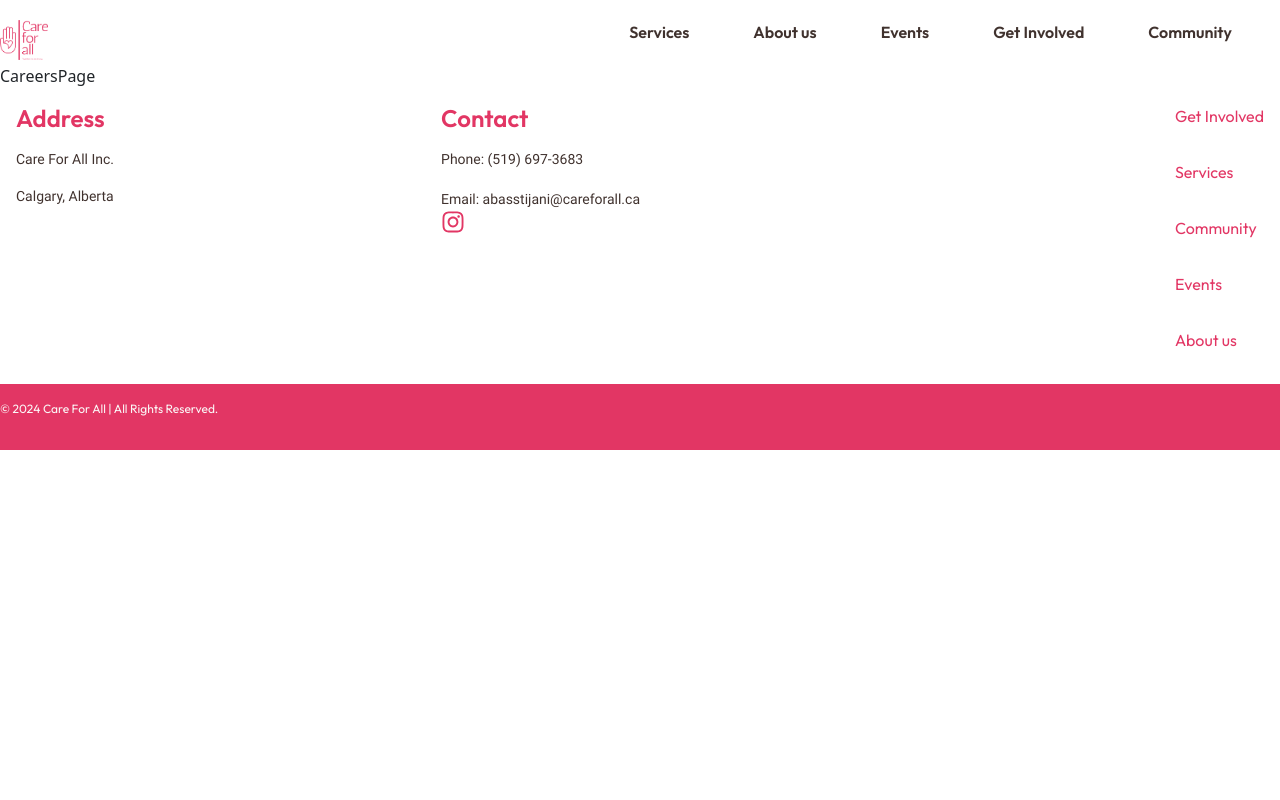
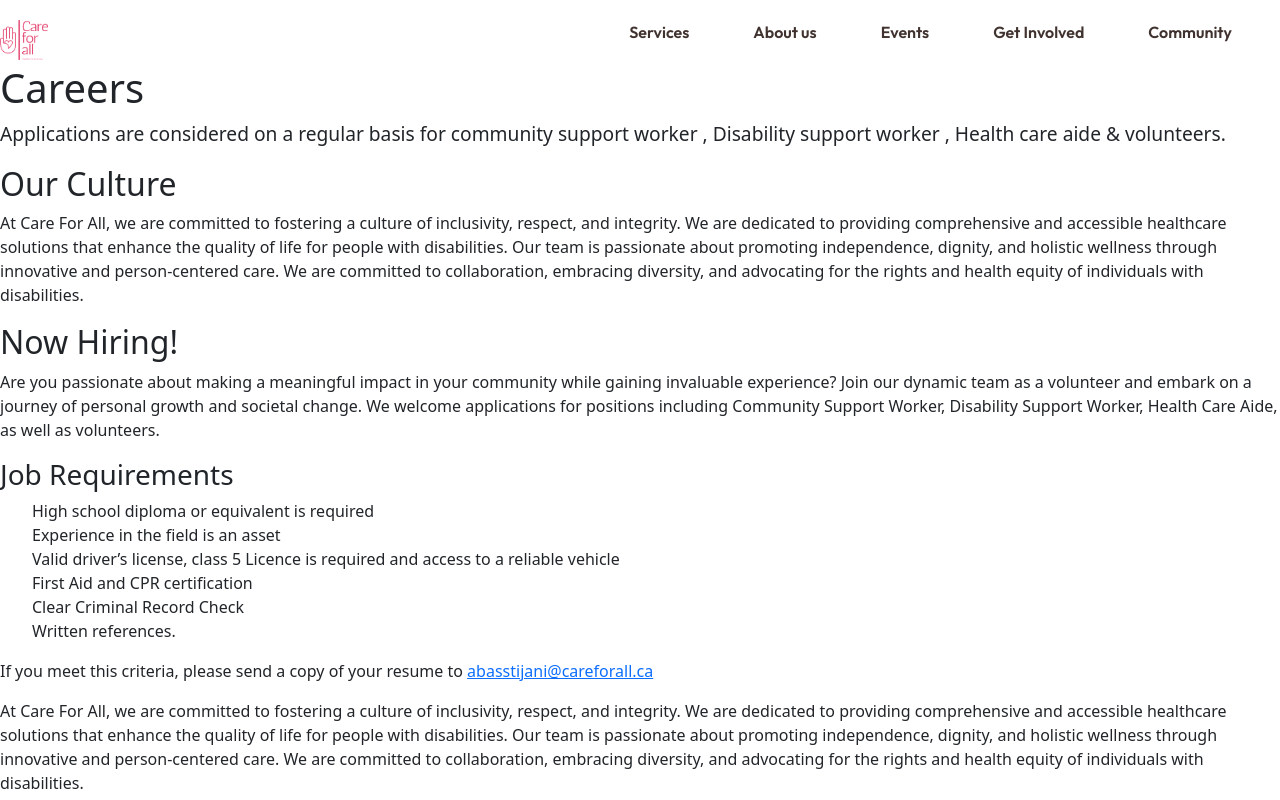
Before and after one commit to Ekpenga9000/careforall-client, a React (Vite) app: page /careers in a window 1280 px wide. Shown: the top 800 px of the page. Built offline with nearby package versions, Linux system fonts and the light colour scheme.

Commit message:
Add our culture to about us page

```diff
--- a/src/components/aboutHero/AboutHero.scss
+++ b/src/components/aboutHero/AboutHero.scss
@@ -34,6 +34,12 @@
         justify-content: center;
         align-items: center;
     }
+    &__h2{
+        font-size: 1.2rem;
+        font-weight: 700;
+        color: $text-primary;
+        margin-bottom: 1.5rem;
+    }
     &__text{
         font-family: "Roboto", sans-serif;
         color: $text-primary;
--- a/src/components/aboutHero/AboutHero.tsx
+++ b/src/components/aboutHero/AboutHero.tsx
@@ -5,8 +5,9 @@ import AboutImgGrid from '../aboutGrid/AboutImgGrid';
 const AboutHero:FC = ():ReactElement => {
   return (
       <div className='about-hero'>
-          <div className='about-hero__div'>
-              <h2 className='about-hero__text'>Mission</h2>
+      <div className='about-hero__div'>
+              <h1 className='about-hero__heading'>About Us</h1>
+              <h2 className='about-hero__h2'>Our Mission</h2>
               <p className='about-hero__text'>
               Dedicated to providing comprehensive and accessible healthcare solutions, our mission is to enhance the quality of life for people with disabilities through innovative and person-centered care, promoting independence, dignity, and holistic wellness.
               </p>
--- a/src/components/aboutVision/AboutVision.tsx
+++ b/src/components/aboutVision/AboutVision.tsx
@@ -5,7 +5,7 @@ const AboutVision:FC = ():ReactElement => {
   return (
       <section className='vision'>
           <div className='vision__container'>
-              <h3 className='vision__h3'>Vision</h3>
+              <h3 className='vision__h3'>Our Vision</h3>
               <p className='vision__p'>
               Empowering lives and fostering inclusivity, we envision a world where individuals with disabilities enjoy optimal health and well-being, breaking barriers to lead fulfilling lives.
               </p>
--- a/src/components/meetCeo/MeetCeo.scss
+++ b/src/components/meetCeo/MeetCeo.scss
@@ -31,7 +31,7 @@
     &__h3{
         color: $color-primary;
         font-size: 1.5rem;
-        font-weight: 600;
+        font-weight: 700;
         margin-bottom: 1.5rem;
     }
     &__img-div{
--- a/src/components/meetCeo/MeetCeo.tsx
+++ b/src/components/meetCeo/MeetCeo.tsx
@@ -9,7 +9,7 @@ const MeetCeo = () => {
               <div className='ceo__div'>
                     <h3 className='ceo__h3'>Abass Tijani</h3>
                     <p className='ceo__text'>
-                    Our CEO, Dr. John Doe, is a visionary leader with a passion for improving the lives of individuals with disabilities. He is committed to providing comprehensive and accessible healthcare solutions, enhancing the quality of life for people with disabilities through innovative and person-centered care, promoting independence, dignity, and holistic wellness.
+                    Our CEO, Abass Tijani, is a visionary leader with a passion for improving the lives of individuals with disabilities. He is committed to providing comprehensive and accessible healthcare solutions, enhancing the quality of life for people with disabilities through innovative and person-centered care, promoting empowerment, dignity, and holistic wellness.
                     </p>
                 </div>
                 <div className='ceo__img-div'>
--- a/src/pages/about/AboutPage.scss
+++ b/src/pages/about/AboutPage.scss
@@ -14,4 +14,36 @@
             width: $desktop-screen-size;
         }
     }
+    &__div{
+        display: flex;
+        flex-direction: column;
+        justify-content: center;
+        align-items: center;
+        gap: 1rem;
+        padding: 1rem;
+        margin-block: 2rem;
+        @include tablet{
+            flex-direction: row;
+            justify-content: space-between;
+        }
+    }
+    &__img-div{
+        width: 100%;
+        height: 70vh;
+        margin-bottom: 1rem;
+        border-radius:0.75rem;
+        @include tablet{
+            width: 50%;
+        }
+    }
+    &__img{
+        width: 100%;
+        height: 100%;
+        object-fit: cover;
+    }
+    &__text-div{
+        @include tablet{
+            width: 40%;
+        }
+    }
 }
--- a/src/pages/about/AboutPage.tsx
+++ b/src/pages/about/AboutPage.tsx
@@ -6,6 +6,7 @@ import AboutValues from "../../components/aboutValues/AboutValues";
 import CTA from "../../components/cta/CTA";
 import Contact from "../../components/contact-form/Contact";
 import MeetCeo from "../../components/meetCeo/MeetCeo";
+import culturePic from "../../assets/images/careforall3.jpg";
 
 const AboutPage: FC = (): ReactElement => {
   return (
@@ -13,6 +14,28 @@ const AboutPage: FC = (): ReactElement => {
       <div className="about__container">
         <AboutHero />
         <AboutVision />
+        <div className="about__div">
+          <div className="about__text-div">
+            <h2 className="about__heading">Our Culture</h2>
+            <p>
+              At Care For All, we are committed to fostering a culture of
+              inclusivity, respect, and integrity. We are dedicated to providing
+              comprehensive and accessible healthcare solutions that enhance the
+              quality of life for people with disabilities. Our team is
+              passionate about promoting independence, dignity, and holistic
+              wellness through innovative and person-centered care. We are
+              committed to collaboration, embracing diversity, and advocating
+              for the rights and health equity of individuals with disabilities.{" "}
+            </p>
+          </div>
+            <div className="about__img-div">
+              <img
+                src={culturePic}
+                alt="A family ."
+                className="about__img"
+              />
+            </div>
+        </div>
         <AboutValues />
         <MeetCeo />
         <CTA msg=" Compassion guides our actions as we prioritize inclusivity, respect, and integrity. We are committed to collaboration, embracing diversity, and advocating for the rights and health equity of individuals with disabilities." />
--- /dev/null
+++ b/src/pages/careers/CareersPage.scss
@@ -0,0 +1,20 @@
+@use "../../styles/partials/mixin" as *;
+@use "../../styles/partials/variables" as *;
+@use "../../styles/partials/typography" as *;
+
+.careers{
+    display: flex;
+    justify-content: center;
+    align-items: center;
+    &__container{
+        @include tablet{
+            width: $tablet-screen-size;
+        }
+        @include desktop{
+            width: $desktop-screen-size;
+        }
+    }
+    &__h3{
+        font-size: 1.2rem;
+    }
+}
--- a/src/pages/careers/CareersPage.tsx
+++ b/src/pages/careers/CareersPage.tsx
@@ -1,8 +1,73 @@
-
+import "./CareersPage.scss";
 const CareersPage = () => {
   return (
-    <div>CareersPage</div>
-  )
-}
+    <section className="careers">
+      <div className="careers__container">
+        <div>
+          <div>
+            <h1 className="careers__h1">Careers</h1>
+            <p className="careers__h3">
+              Applications are considered on a regular basis for community
+              support worker , Disability support worker , Health care
+              aide & volunteers.
+            </p>
+          </div>
+          <div>
+            <h2>Our Culture</h2>
+            <p>
+              At Care For All, we are committed to fostering a culture of
+              inclusivity, respect, and integrity. We are dedicated to providing
+              comprehensive and accessible healthcare solutions that enhance the
+              quality of life for people with disabilities. Our team is
+              passionate about promoting independence, dignity, and holistic
+              wellness through innovative and person-centered care. We are
+              committed to collaboration, embracing diversity, and advocating
+              for the rights and health equity of individuals with disabilities.
+            </p>
+          </div>
+        </div>
 
-export default CareersPage
+        <h2>Now Hiring!</h2>
+
+        <p>
+          Are you passionate about making a meaningful impact in your community
+          while gaining invaluable experience? Join our dynamic team as a
+          volunteer and embark on a journey of personal growth and societal
+          change. We welcome applications for positions including Community
+          Support Worker, Disability Support Worker, Health Care Aide, as well
+          as volunteers.
+        </p>
+        <h3>Job Requirements</h3>
+        <ul>
+          <li>High school diploma or equivalent is required</li>
+          <li>Experience in the field is an asset</li>
+          <li>
+            Valid driver’s license, class 5 Licence is required and access to a
+            reliable vehicle
+          </li>
+          <li>First Aid and CPR certification</li>
+          <li>Clear Criminal Record Check</li>
+          <li>Written references.</li>
+        </ul>
+        <p className="careers__p">
+          If you meet this criteria, please send a copy of your resume to {` `}
+          <a href="mailto:abasstijani@careforall.ca">
+            abasstijani@careforall.ca
+          </a>
+        </p>
+        <p>
+          At Care For All, we are committed to fostering a culture of
+          inclusivity, respect, and integrity. We are dedicated to providing
+          comprehensive and accessible healthcare solutions that enhance the
+          quality of life for people with disabilities. Our team is passionate
+          about promoting independence, dignity, and holistic wellness through
+          innovative and person-centered care. We are committed to
+          collaboration, embracing diversity, and advocating for the rights and
+          health equity of individuals with disabilities.
+        </p>
+      </div>
+    </section>
+  );
+};
+
+export default CareersPage;
--- /dev/null
+++ b/src/pages/events/EventsPage.scss
@@ -0,0 +1,3 @@
+@use "../../styles/partials/mixin" as *;
+@use "../../styles/partials/variables" as *;
+@use "../../styles/partials/typography" as *;
--- a/src/pages/events/EventsPage.tsx
+++ b/src/pages/events/EventsPage.tsx
@@ -1,7 +1,8 @@
-
 const EventsPage = () => {
   return (
-    <div>EventsPage</div>
+    <section>
+      <h1>Events Page</h1>
+    </section>
   )
 }
 
```
